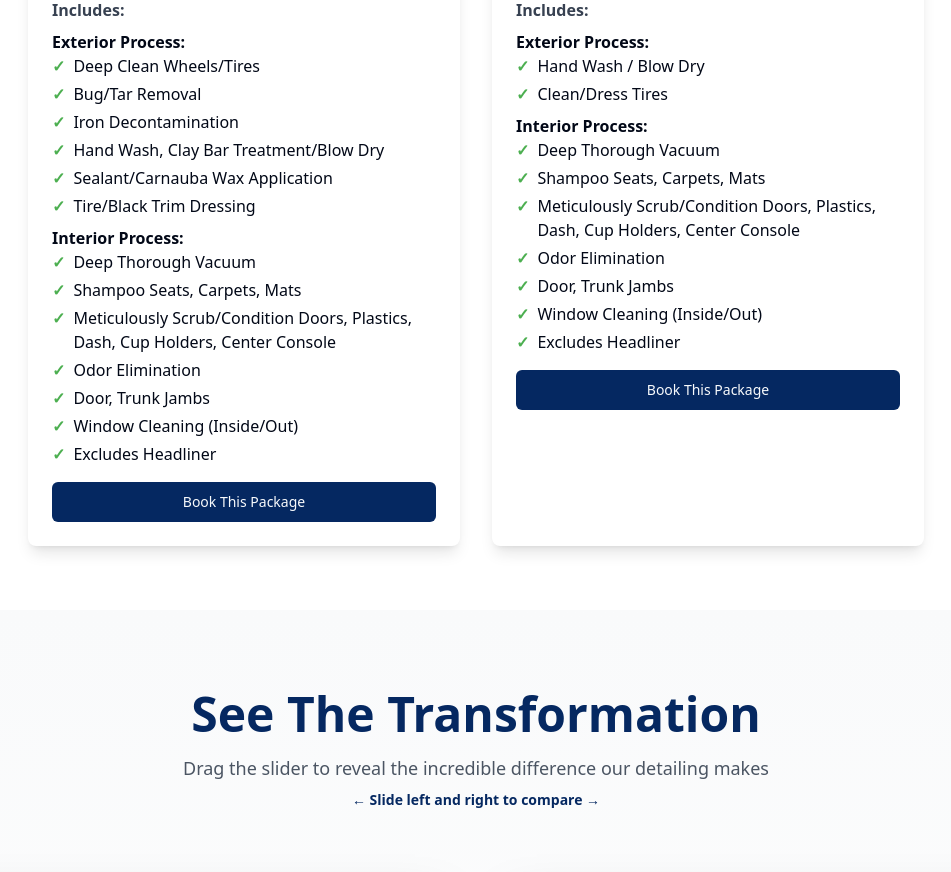
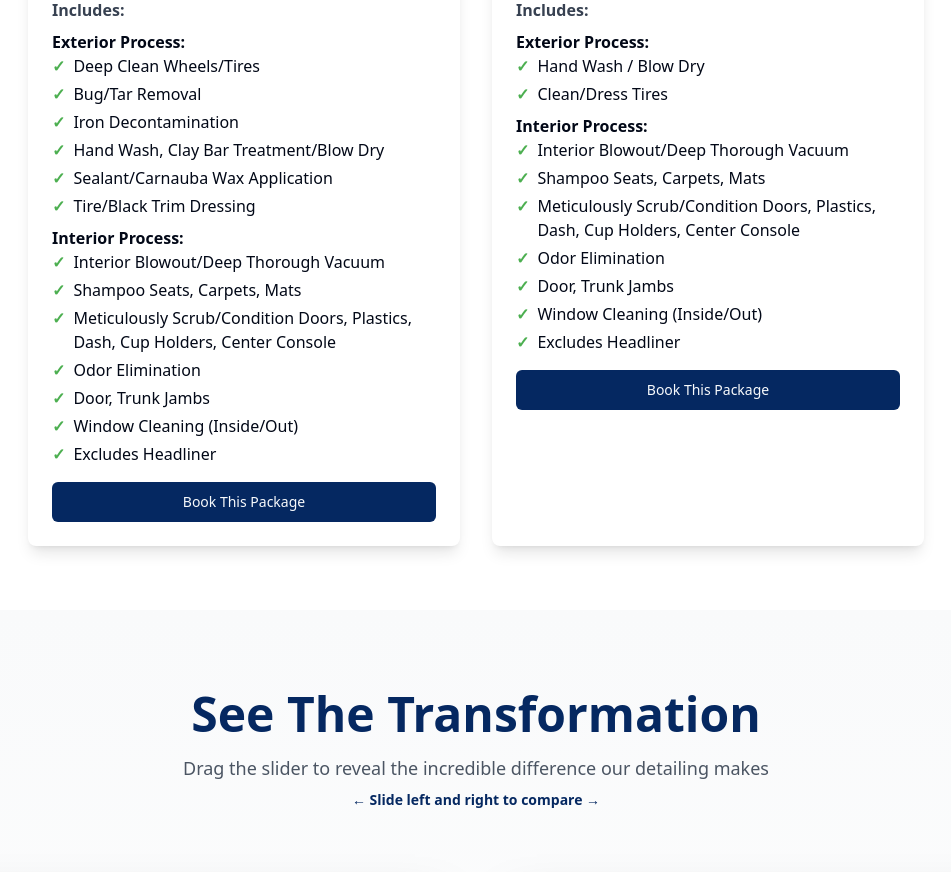
Before and after one commit to personaluse47666/Horizons, a React (Vite) app: page / in a window 1280 px wide. Shown: the part 1160-2032 px from the top of the page, without its empty margins (164-1115 px from the left). Built offline with nearby package versions, Linux system fonts and the light colour scheme.

Commit message:
Add Interior Blowout/ prefix to Deep Thorough Vacuum in both service packages

```diff
--- a/src/App.jsx
+++ b/src/App.jsx
@@ -32,7 +32,7 @@ const services = [
         "Tire/Black Trim Dressing"
       ],
       interior: [
-        "Deep Thorough Vacuum",
+        "Interior Blowout/Deep Thorough Vacuum",
         "Shampoo Seats, Carpets, Mats",
         "Meticulously Scrub/Condition Doors, Plastics, Dash, Cup Holders, Center Console",
         "Odor Elimination",
@@ -58,7 +58,7 @@ const services = [
         "Clean/Dress Tires"
       ],
       interior: [
-        "Deep Thorough Vacuum",
+        "Interior Blowout/Deep Thorough Vacuum",
         "Shampoo Seats, Carpets, Mats",
         "Meticulously Scrub/Condition Doors, Plastics, Dash, Cup Holders, Center Console",
         "Odor Elimination",
```
